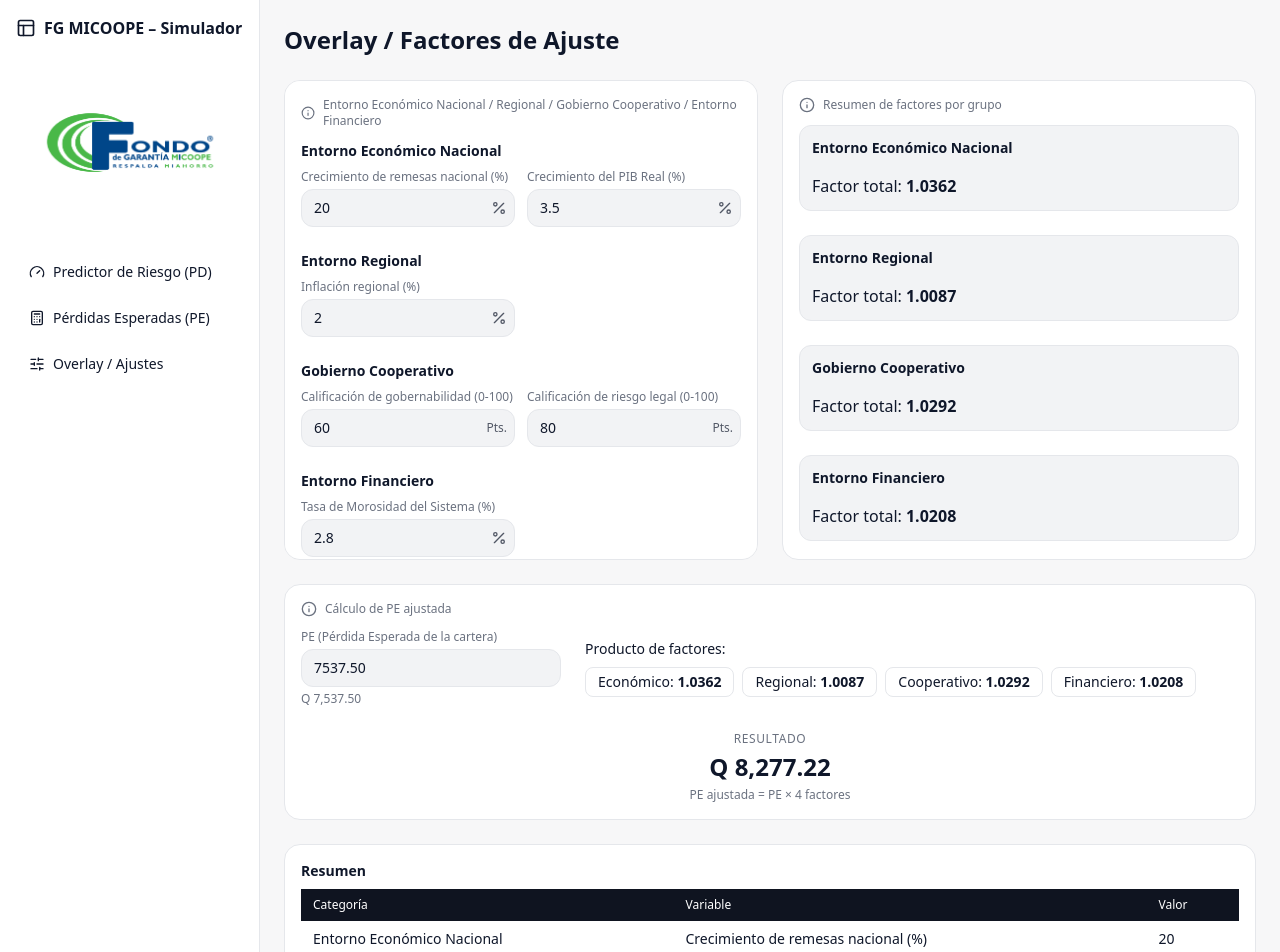
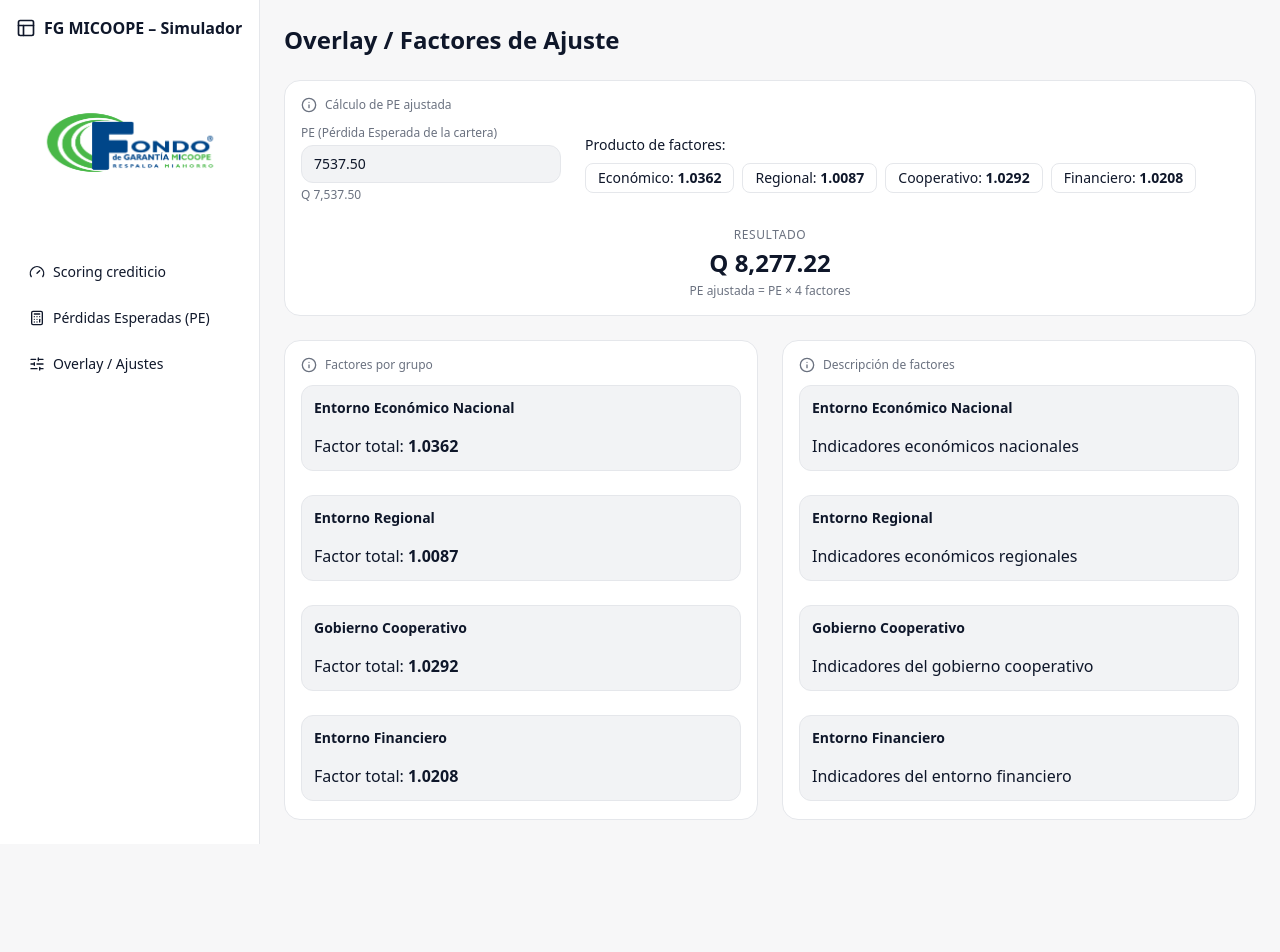
Before and after one commit to chejohrpp1/credit-scoring-pd-pe-overlay-sample, a Next.js app: page /overlay in a window 1280 px wide. Shown: the top 952 px of the page. After the commit the page ends 844 px from the top, so only its background shows below. Built offline with nearby package versions, Linux system fonts and the light colour scheme.

Commit message:
client change: part 1 of the chawnges of the logic

```diff
--- a/app/components/Sidebar.tsx
+++ b/app/components/Sidebar.tsx
@@ -65,7 +65,7 @@
             </div>
 
         <nav className="flex flex-col gap-2">
-          <NavLink href="/pd" label="Predictor de Riesgo (PD)" icon={<Gauge className="w-4 h-4" />} />
+          <NavLink href="/pd" label="Scoring crediticio" icon={<Gauge className="w-4 h-4" />} />
           <NavLink href="/pe" label="Pérdidas Esperadas (PE)" icon={<Calculator className="w-4 h-4" />} />
           <NavLink href="/overlay" label="Overlay / Ajustes" icon={<SlidersHorizontal className="w-4 h-4" />} />
         </nav>
@@ -100,7 +100,7 @@
         </div>
 
         <nav className="flex flex-col gap-2 p-3">
-          <NavLink href="/pd" label="Predictor de Riesgo (PD)" icon={<Gauge className="w-4 h-4" />} onClick={onClose} />
+          <NavLink href="/pd" label="Scoring crediticio" icon={<Gauge className="w-4 h-4" />} onClick={onClose} />
           <NavLink href="/pe" label="Pérdidas Esperadas (PE)" icon={<Calculator className="w-4 h-4" />} onClick={onClose} />
           <NavLink href="/overlay" label="Overlay / Ajustes" icon={<SlidersHorizontal className="w-4 h-4" />} onClick={onClose} />
         </nav>
--- a/app/helpers/overlay/factors.ts
+++ b/app/helpers/overlay/factors.ts
@@ -9,6 +9,7 @@
 }>;
 export type CategoryDef = Readonly<{
   Categoria: CategoryKey;
+  description: string;
   Variables: ReadonlyArray<VariableDef>;
 }>;
 
@@ -21,6 +22,7 @@
 export const FACTOR_SCHEMA = [
   {
     Categoria: "Entorno Económico Nacional",
+    description: "Indicadores económicos nacionales",
     Variables: [
 
       {
@@ -39,6 +41,7 @@
   },
   {
     Categoria: "Entorno Regional",
+    description: "Indicadores económicos regionales",
     Variables: [
       {
         Variable: "Inflación regional (%)", //26.086 * (X^2)   - 1.6287 * X    + 0.0308
@@ -55,6 +58,7 @@
   },
   {
     Categoria: "Gobierno Cooperativo",
+    description: "Indicadores del gobierno cooperativo",
     Variables: [
       {
         Variable: "Calificación de gobernabilidad (0-100)", //agregar restriccion de 0-100
@@ -72,6 +76,7 @@
   },
   {
     Categoria: "Entorno Financiero",
+    description: "Indicadores del entorno financiero",
     Variables: [
       {
         Variable: "Tasa de Morosidad del Sistema (%)", //value_i/100 * 0.7436
--- a/app/overlay/page.tsx
+++ b/app/overlay/page.tsx
@@ -181,78 +181,7 @@
     <div className="space-y-6">
       <h1 className="text-2xl font-semibold">Overlay / Factores de Ajuste</h1>
 
-      {/* GRID SUPERIOR: Inputs (izq) + Resumen por grupo (der) – misma altura, scroll interno */}
-      <div className="grid grid-cols-1 lg:grid-cols-2 gap-6 items-start">
-        {/* SECTION 1: Inputs */}
-        <section className="card h-[480px] overflow-y-auto">
-          <div className="text-sm label mb-3 flex items-center gap-2">
-            <Info className="w-4 h-4" /> Entorno Económico Nacional / Regional /
-            Gobierno Cooperativo / Entorno Financiero
-          </div>
-          {/* Mapeo de inputs por categoría */}
-          <div className="space-y-6">
-            {FACTOR_SCHEMA.map((cat) => (
-              <div key={cat.Categoria}>
-                <h3 className="text-sm font-semibold mb-2">{cat.Categoria}</h3>
-                <div className="grid grid-cols-1 md:grid-cols-2 gap-3">
-                  {cat.Variables.map((v) => {
-                    const key = `${cat.Categoria}::${v.Variable}`;
-                    const kind = inferFieldKind(v);
-                    return (
-                      <FactorField
-                        key={key}
-                        label={v.Variable}
-                        kind={kind}
-                        value={inputs[key]}
-                        onChange={(val) => {
-                          // Apply clamping based on field kind
-                          if (kind === "percent" || kind === "equation") {
-                            setClamped(key, val, 0, 100, v.Variable);
-                          } else if (kind === "amount") {
-                            setClamped(key, val, 0, 100000000, v.Variable);
-                          } else {
-                            set(key)(val);
-                          }
-                        }}
-                        spanLabel={v.spanLabel}
-                      />
-                    );
-                  })}
-                </div>
-              </div>
-            ))}
-          </div>
-        </section>
-        {/* SECTION 2: Resumen por grupo (igual altura, scroll) */}
-        <section className="card h-[480px] overflow-y-auto">
-          <div className="text-sm label mb-3 flex items-center gap-2">
-            <Info className="w-4 h-4" /> Resumen de factores por grupo
-          </div>
-          <div className="space-y-6">
-            {FACTOR_SCHEMA.map((cat) => {
-              const c = perCategory[cat.Categoria as CategoryKey];
-              return (
-                <div
-                  key={cat.Categoria}
-                  className="rounded-xl p-3 border"
-                  style={{
-                    borderColor: "var(--ring)",
-                    background: "var(--muted)",
-                  }}
-                >
-                  <div className="text-sm font-semibold mb-1">
-                    {cat.Categoria}
-                  </div>
-                  <div className="mt-4 text-md">
-                    Factor total: <b>{c ? c.factor.toFixed(4) : "1.0000"}</b>
-                  </div>
-                </div>
-              );
-            })}
-          </div>
-        </section>
-      </div>
-      {/* SECTION 3: PE × Factores = Resultado */}
+      {/* SECTION 0: PE × Factores = Resultado */}
       <section className="card">
         <div className="text-sm label mb-3 flex items-center gap-2">
           <Info className="w-4 h-4" /> Cálculo de PE ajustada
@@ -310,45 +239,66 @@
           </div>
         </div>
       </section>
-      {/* SECTION 4: Resumen detallado */}
-      <section className="card">
-        <h3 className="text-sm font-semibold mb-2">Resumen</h3>
-        <div className="overflow-auto">
-          <table className="table w-full border-separate border-spacing-0 text-sm">
-            <thead>
-              <tr>
-                <th>
-                  <p className="text-white">Categoría</p>
-                </th>
-                <th>
-                  <p className="text-white">Variable</p>
-                </th>
-                <th>
-                  <p className="text-white">Valor</p>
-                </th>
-              </tr>
-            </thead>
-            <tbody>
-              {FACTOR_SCHEMA.flatMap((cat) =>
-                cat.Variables.map((v) => {
-                  const key = `${cat.Categoria}::${v.Variable}`;
-                  return (
-                    <tr key={key}>
-                      <td>{cat.Categoria}</td>
-                      <td>{v.Variable}</td>
-                      <td>
-                        {typeof inputs[key] === "number"
-                          ? inputs[key]
-                          : String(inputs[key])}
-                      </td>
-                    </tr>
-                  );
-                })
-              )}
-            </tbody>
-          </table>
-        </div>
-      </section>
+
+      {/* GRID SUPERIOR: Inputs (izq) + Resumen por grupo (der) – misma altura, scroll interno */}
+      <div className="grid grid-cols-1 lg:grid-cols-2 gap-6 items-start">
+        {/* SECTION 1: Inputs */}
+        <section className="card h-[480px] overflow-y-auto">
+          <div className="text-sm label mb-3 flex items-center gap-2">
+            <Info className="w-4 h-4" /> Factores por grupo
+          </div>
+          <div className="space-y-6">
+            {FACTOR_SCHEMA.map((cat) => {
+              const c = perCategory[cat.Categoria as CategoryKey];
+              return (
+                <div
+                  key={cat.Categoria}
+                  className="rounded-xl p-3 border"
+                  style={{
+                    borderColor: "var(--ring)",
+                    background: "var(--muted)",
+                  }}
+                >
+                  <div className="text-sm font-semibold mb-1">
+                    {cat.Categoria}
+                  </div>
+                  <div className="mt-4 text-md">
+                    Factor total: <b>{c ? c.factor.toFixed(4) : "1.0000"}</b>
+                  </div>
+                </div>
+              );
+            })}
+          </div>
+        </section>
+        {/* SECTION 2: Resumen por grupo (igual altura, scroll) */}
+        <section className="card h-[480px] overflow-y-auto">
+          <div className="text-sm label mb-3 flex items-center gap-2">
+            <Info className="w-4 h-4" /> Descripción de factores
+          </div>
+          <div className="space-y-6">
+            {FACTOR_SCHEMA.map((cat) => {
+              const c = perCategory[cat.Categoria as CategoryKey];
+              return (
+                <div
+                  key={cat.Categoria}
+                  className="rounded-xl p-3 border"
+                  style={{
+                    borderColor: "var(--ring)",
+                    background: "var(--muted)",
+                  }}
+                >
+                  <div className="text-sm font-semibold mb-1">
+                    {cat.Categoria}
+                  </div>
+                  <div className="mt-4 text-md">
+                    {cat.description}
+                  </div>
+                </div>
+              );
+            })}
+          </div>
+        </section>
+      </div>
     </div>
   );
 }
--- a/app/pd/page.tsx
+++ b/app/pd/page.tsx
@@ -171,7 +171,7 @@
     <div className="space-y-6">
       <header className="flex items-center justify-between">
         <h1 className="text-2xl font-semibold">
-          Predictor de Riesgo individual (Probabilidad de Default)
+          Scoring crediticio
         </h1>
         <button className="btn">
           <Sparkles className="w-4 h-4" /> Predecir
@@ -235,7 +235,7 @@
         {/* Formulario */}
         <section className="card space-y-4">
           <h2 className="text-sm font-semibold">
-            Ingrese la información del cliente
+            Ingrese la información del asociado
           </h2>
 
           <div className="grid grid-cols-1 md:grid-cols-2 gap-4">
```
Also changed, not shown: app/pe/page.tsx (+23 -21 lines).
